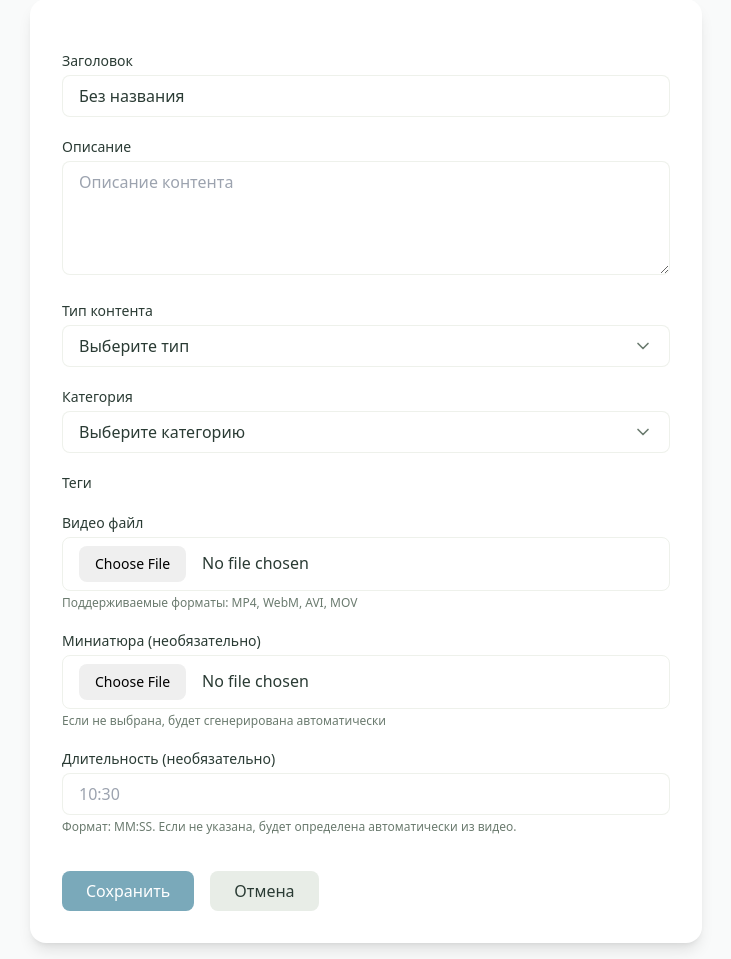
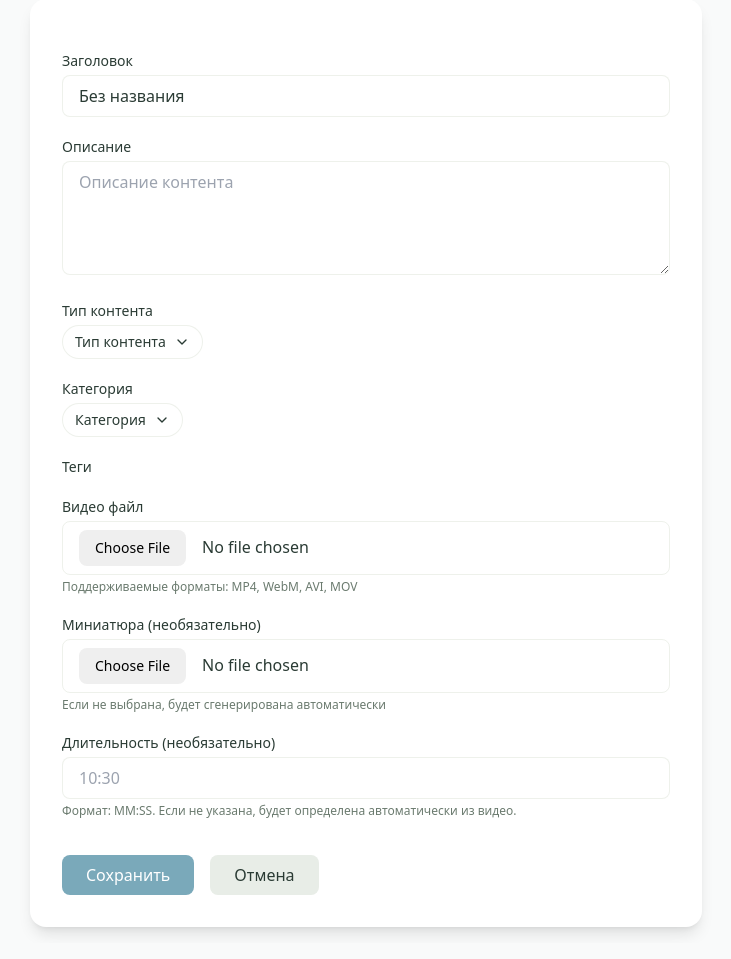
Before and after one commit to riga1897/MyPet01, a Django app: page /content/create/ in a window 1280 px wide. Shown: the part 154-1113 px from the top of the page, without its empty margins (274-1005 px from the left). After the commit the page ends 1088 px from the top, so only its background shows below. Run offline with Django 5.2, Linux system fonts and the light colour scheme; the visitor is signed in with stand-in values (Sample User, id 1); data comes from the database, SQL or seed files in the repository; data that the repository does not hold is empty; some libraries are stand-ins or nearby versions.

Commit message:
Update content form to use checkboxes and add form validation
Refactors content and category selection to use checkboxes instead of radio buttons, updates JavaScript logic to handle checkbox selections, and implements form validation for the content type field in `content_form.html`. Updates template partials `_category_select_dropdown.html` and `_content_type_select_dropdown.html` to reflect the checkbox UI and logic changes. Modifies `_tag_select_dropdowns.html` to correctly identify the selected category via checkboxes or hidden input.

Replit-Commit-Author: Agent
Replit-Commit-Session-Id: 84e43d69-f2d5-4b99-b60f-7e936a566c14
Replit-Commit-Checkpoint-Type: intermediate_checkpoint
Replit-Commit-Event-Id: 57e1e8ec-3b1f-43e3-a9d7-1743b095eff4
Replit-Commit-Screenshot-Url: https://storage.googleapis.com/screenshot-production-us-central1/b3accc48-e886-47d4-946f-db7659f7df20/84e43d69-f2d5-4b99-b60f-7e936a566c14/7Tb2raV
Replit-Helium-Checkpoint-Created: true

```diff
--- a/blog/templates/blog/content_form.html
+++ b/blog/templates/blog/content_form.html
@@ -143,7 +143,7 @@
     let fileSelected = false;
 
     function getContentTypeCode() {
-        const checked = document.querySelector('input[name="_content_type_radio"]:checked');
+        const checked = document.querySelector('.content-type-checkbox:checked');
         return checked ? checked.dataset.contentTypeCode : 'video';
     }
 
@@ -211,8 +211,23 @@
     }
     window.onFileSelected = onFileSelected;
 
+    function validateContentForm(event) {
+        const contentTypeInput = document.getElementById('id_content_type');
+        if (!contentTypeInput.value) {
+            event.preventDefault();
+            alert('Пожалуйста, выберите тип контента');
+            return false;
+        }
+        return true;
+    }
+
     document.addEventListener('DOMContentLoaded', function() {
         updateFileInput();
+
+        const form = document.getElementById('content-form');
+        if (form) {
+            form.addEventListener('submit', validateContentForm);
+        }
 
         {% if current_category_code %}
         if (typeof updateTagGroupsVisibilityForm === 'function') {
--- a/blog/templates/blog/partials/_category_select_dropdown.html
+++ b/blog/templates/blog/partials/_category_select_dropdown.html
@@ -1,5 +1,6 @@
 {% comment %}
-Category select dropdown with radio buttons for form.
+Category select dropdown with checkbox style for form.
+Single selection, empty selection means "No category" (NULL in database).
 Requires:
   - categories: QuerySet of Category
   - selected_category_id: ID of currently selected category (optional)
@@ -7,50 +8,50 @@ Requires:
 Usage: {% include 'blog/partials/_category_select_dropdown.html' with categories=categories selected_category_id=form.category.value %}
 {% endcomment %}
 
-<div id="category-select-dropdown" class="category-select-dropdown relative" data-field-name="{{ field_name|default:'category' }}">
+<div id="category-select-dropdown"
+     class="category-select-dropdown relative inline-block"
+     data-field-name="{{ field_name|default:'category' }}">
     <input type="hidden" name="{{ field_name|default:'category' }}" id="id_category" value="{{ selected_category_id|default:'' }}">
 
     <button type="button"
             onclick="toggleCategoryDropdown(this)"
-            class="dropdown-toggle w-full flex items-center justify-between gap-2 px-4 py-2 rounded-lg border border-border bg-card text-left hover:bg-muted transition-colors">
-        <span class="selected-category-name text-foreground">
+            class="dropdown-toggle flex items-center gap-2 px-3 py-1.5 rounded-full border border-border bg-card text-sm hover:bg-muted transition-colors">
+        <span class="selected-category-name">
             {% if selected_category_id %}
                 {% for cat in categories %}
                     {% if cat.id|stringformat:"s" == selected_category_id|stringformat:"s" %}{{ cat.name }}{% endif %}
                 {% endfor %}
             {% else %}
-            Выберите категорию
+            Категория
             {% endif %}
         </span>
-        <svg class="dropdown-arrow w-5 h-5 text-muted-foreground transition-transform" xmlns="http://www.w3.org/2000/svg" viewBox="0 0 24 24" fill="none" stroke="currentColor" stroke-width="2" stroke-linecap="round" stroke-linejoin="round">
+        <span class="selected-indicator {% if not selected_category_id %}hidden{% endif %} text-xs bg-primary text-white rounded-full px-1.5">1</span>
+        <svg class="dropdown-arrow w-4 h-4 transition-transform" xmlns="http://www.w3.org/2000/svg" viewBox="0 0 24 24" fill="none" stroke="currentColor" stroke-width="2" stroke-linecap="round" stroke-linejoin="round">
             <polyline points="6 9 12 15 18 9"></polyline>
         </svg>
     </button>
 
-    <div class="dropdown-menu hidden absolute top-full left-0 right-0 mt-1 bg-card border border-border rounded-lg shadow-lg z-50 py-1 max-h-60 overflow-y-auto">
-        <label class="category-radio-label flex items-center gap-2 px-3 py-2 hover:bg-muted cursor-pointer">
-            <input type="radio"
-                   name="_category_radio"
-                   class="category-radio w-4 h-4 text-primary border-border focus:ring-primary"
-                   value=""
-                   {% if not selected_category_id %}checked{% endif %}
-                   onchange="handleCategoryChange(this, '')">
-            <span class="text-sm text-muted-foreground italic">Без категории</span>
-        </label>
-
+    <div class="dropdown-menu hidden absolute top-full left-0 mt-1 min-w-[180px] bg-card border border-border rounded-lg shadow-lg z-50 py-1">
         {% for category in categories %}
-        <label class="category-radio-label flex items-center gap-2 px-3 py-2 hover:bg-muted cursor-pointer" data-category-code="{{ category.code }}">
-            <input type="radio"
-                   name="_category_radio"
-                   class="category-radio w-4 h-4 text-primary border-border focus:ring-primary"
+        <label class="category-checkbox-label flex items-center gap-2 px-3 py-1.5 hover:bg-muted cursor-pointer">
+            <input type="checkbox"
+                   class="category-checkbox w-4 h-4 text-primary border-border rounded focus:ring-primary"
                    value="{{ category.id }}"
                    data-category-code="{{ category.code }}"
                    data-category-name="{{ category.name }}"
                    {% if category.id|stringformat:"s" == selected_category_id|stringformat:"s" %}checked{% endif %}
-                   onchange="handleCategoryChange(this, '{{ category.code }}')">
+                   onchange="handleCategoryCheckboxChange(this)">
             <span class="text-sm">{{ category.name }}</span>
         </label>
         {% endfor %}
+
+        <div class="border-t border-border mt-1 pt-1">
+            <button type="button"
+                    onclick="clearCategorySelection()"
+                    class="w-full text-left px-3 py-1.5 text-sm text-muted-foreground hover:bg-muted transition-colors">
+                Сбросить
+            </button>
+        </div>
     </div>
 </div>
 
@@ -64,9 +65,9 @@ if (typeof window._categorySelectInitialized === 'undefined') {
         const arrow = dropdown.querySelector('.dropdown-arrow');
         const isOpen = !menu.classList.contains('hidden');
 
-        document.querySelectorAll('.category-select-dropdown .dropdown-menu, .tag-group-dropdown .dropdown-menu').forEach(m => {
+        document.querySelectorAll('.category-select-dropdown .dropdown-menu, .content-type-select-dropdown .dropdown-menu, .tag-group-select .dropdown-menu').forEach(m => {
             m.classList.add('hidden');
-            const arrowEl = m.closest('.category-select-dropdown, .tag-group-dropdown')?.querySelector('.dropdown-arrow');
+            const arrowEl = m.closest('.category-select-dropdown, .content-type-select-dropdown, .tag-group-select')?.querySelector('.dropdown-arrow');
             if (arrowEl) arrowEl.classList.remove('rotate-180');
         });
 
@@ -77,31 +78,66 @@ if (typeof window._categorySelectInitialized === 'undefined') {
     }
     window.toggleCategoryDropdown = toggleCategoryDropdown;
 
-    function handleCategoryChange(radio, categoryCode) {
-        const dropdown = radio.closest('.category-select-dropdown');
+    function handleCategoryCheckboxChange(checkbox) {
+        const dropdown = checkbox.closest('.category-select-dropdown');
+        const allCheckboxes = dropdown.querySelectorAll('.category-checkbox');
         const hiddenInput = dropdown.querySelector('input[type="hidden"]');
         const selectedName = dropdown.querySelector('.selected-category-name');
+        const indicator = dropdown.querySelector('.selected-indicator');
+
+        if (checkbox.checked) {
+            allCheckboxes.forEach(cb => {
+                if (cb !== checkbox) {
+                    cb.checked = false;
+                }
+            });
+
+            hiddenInput.value = checkbox.value;
+            selectedName.textContent = checkbox.dataset.categoryName;
+            indicator.classList.remove('hidden');
+
+            if (typeof onCategoryChanged === 'function') {
+                onCategoryChanged(checkbox.dataset.categoryCode, checkbox.value);
+            }
+        } else {
+            hiddenInput.value = '';
+            selectedName.textContent = 'Категория';
+            indicator.classList.add('hidden');
+
+            if (typeof onCategoryChanged === 'function') {
+                onCategoryChanged('', '');
+            }
+        }
+    }
+    window.handleCategoryCheckboxChange = handleCategoryCheckboxChange;
+
+    function clearCategorySelection() {
+        const dropdown = document.querySelector('.category-select-dropdown');
+        if (!dropdown) return;
+
+        const allCheckboxes = dropdown.querySelectorAll('.category-checkbox');
+        const hiddenInput = dropdown.querySelector('input[type="hidden"]');
+        const selectedName = dropdown.querySelector('.selected-category-name');
+        const indicator = dropdown.querySelector('.selected-indicator');
         const menu = dropdown.querySelector('.dropdown-menu');
         const arrow = dropdown.querySelector('.dropdown-arrow');
 
-        hiddenInput.value = radio.value;
+        allCheckboxes.forEach(cb => {
+            cb.checked = false;
+        });
 
-        if (radio.value) {
-            selectedName.textContent = radio.dataset.categoryName;
-            selectedName.classList.remove('text-muted-foreground');
-        } else {
-            selectedName.textContent = 'Выберите категорию';
-            selectedName.classList.add('text-muted-foreground');
-        }
+        hiddenInput.value = '';
+        selectedName.textContent = 'Категория';
+        indicator.classList.add('hidden');
 
         menu.classList.add('hidden');
         arrow.classList.remove('rotate-180');
 
         if (typeof onCategoryChanged === 'function') {
-            onCategoryChanged(categoryCode, radio.value);
+            onCategoryChanged('', '');
         }
     }
-    window.handleCategoryChange = handleCategoryChange;
+    window.clearCategorySelection = clearCategorySelection;
 
     document.addEventListener('click', function(e) {
         if (!e.target.closest('.category-select-dropdown')) {
--- a/blog/templates/blog/partials/_content_type_select_dropdown.html
+++ b/blog/templates/blog/partials/_content_type_select_dropdown.html
@@ -1,5 +1,6 @@
 {% comment %}
-Content type select dropdown for form.
+Content type select dropdown with checkbox style for form.
+Single selection required (at least one must be selected).
 Requires:
   - content_types: QuerySet of ContentType
   - selected_content_type_id: ID of currently selected content type (optional)
@@ -7,23 +8,26 @@ Requires:
 Usage: {% include 'blog/partials/_content_type_select_dropdown.html' with content_types=content_types selected_content_type_id=form.content_type.value %}
 {% endcomment %}
 
-<div id="content-type-select-dropdown" class="content-type-select-dropdown relative {% if has_file %}pointer-events-none opacity-50{% endif %}" data-has-file="{{ has_file|yesno:'true,false' }}">
+<div id="content-type-select-dropdown"
+     class="content-type-select-dropdown relative inline-block {% if has_file %}pointer-events-none opacity-50{% endif %}"
+     data-has-file="{{ has_file|yesno:'true,false' }}">
     <input type="hidden" name="content_type" id="id_content_type" value="{{ selected_content_type_id|default:'' }}">
 
     <button type="button"
             onclick="toggleContentTypeDropdown(this)"
             {% if has_file %}disabled{% endif %}
-            class="dropdown-toggle w-full flex items-center justify-between gap-2 px-4 py-2 rounded-lg border border-border bg-card text-left hover:bg-muted transition-colors">
-        <span class="selected-content-type-name text-foreground">
+            class="dropdown-toggle flex items-center gap-2 px-3 py-1.5 rounded-full border border-border bg-card text-sm hover:bg-muted transition-colors">
+        <span class="selected-content-type-name">
             {% if selected_content_type_id %}
                 {% for ct in content_types %}
                     {% if ct.id|stringformat:"s" == selected_content_type_id|stringformat:"s" %}{{ ct.name }}{% endif %}
                 {% endfor %}
             {% else %}
-            Выберите тип
+            Тип контента
             {% endif %}
         </span>
-        <svg class="dropdown-arrow w-5 h-5 text-muted-foreground transition-transform" xmlns="http://www.w3.org/2000/svg" viewBox="0 0 24 24" fill="none" stroke="currentColor" stroke-width="2" stroke-linecap="round" stroke-linejoin="round">
+        <span class="selected-indicator {% if not selected_content_type_id %}hidden{% endif %} text-xs bg-primary text-white rounded-full px-1.5">1</span>
+        <svg class="dropdown-arrow w-4 h-4 transition-transform" xmlns="http://www.w3.org/2000/svg" viewBox="0 0 24 24" fill="none" stroke="currentColor" stroke-width="2" stroke-linecap="round" stroke-linejoin="round">
             <polyline points="6 9 12 15 18 9"></polyline>
         </svg>
     </button>
@@ -32,18 +36,17 @@ Usage: {% include 'blog/partials/_content_type_select_dropdown.html' with conten
     <p class="text-xs text-muted-foreground mt-1">(нельзя изменить после загрузки файла)</p>
     {% endif %}
 
-    <div class="dropdown-menu hidden absolute top-full left-0 right-0 mt-1 bg-card border border-border rounded-lg shadow-lg z-50 py-1 max-h-60 overflow-y-auto">
+    <div class="dropdown-menu hidden absolute top-full left-0 mt-1 min-w-[180px] bg-card border border-border rounded-lg shadow-lg z-50 py-1">
         {% for ct in content_types %}
-        <label class="content-type-radio-label flex items-center gap-2 px-3 py-2 hover:bg-muted cursor-pointer" data-content-type-code="{{ ct.code }}">
-            <input type="radio"
-                   name="_content_type_radio"
-                   class="content-type-radio w-4 h-4 text-primary border-border focus:ring-primary"
+        <label class="content-type-checkbox-label flex items-center gap-2 px-3 py-1.5 hover:bg-muted cursor-pointer">
+            <input type="checkbox"
+                   class="content-type-checkbox w-4 h-4 text-primary border-border rounded focus:ring-primary"
                    value="{{ ct.id }}"
                    data-content-type-code="{{ ct.code }}"
                    data-content-type-name="{{ ct.name }}"
                    data-upload-folder="{{ ct.upload_folder }}"
                    {% if ct.id|stringformat:"s" == selected_content_type_id|stringformat:"s" %}checked{% endif %}
-                   onchange="handleContentTypeChange(this)">
+                   onchange="handleContentTypeCheckboxChange(this)">
             <span class="text-sm">{{ ct.name }}</span>
         </label>
         {% endfor %}
@@ -62,9 +65,9 @@ if (typeof window._contentTypeSelectInitialized === 'undefined') {
         const arrow = dropdown.querySelector('.dropdown-arrow');
         const isOpen = !menu.classList.contains('hidden');
 
-        document.querySelectorAll('.content-type-select-dropdown .dropdown-menu').forEach(m => {
+        document.querySelectorAll('.content-type-select-dropdown .dropdown-menu, .category-select-dropdown .dropdown-menu, .tag-group-select .dropdown-menu').forEach(m => {
             m.classList.add('hidden');
-            const arrowEl = m.closest('.content-type-select-dropdown')?.querySelector('.dropdown-arrow');
+            const arrowEl = m.closest('.content-type-select-dropdown, .category-select-dropdown, .tag-group-select')?.querySelector('.dropdown-arrow');
             if (arrowEl) arrowEl.classList.remove('rotate-180');
         });
 
@@ -75,24 +78,35 @@ if (typeof window._contentTypeSelectInitialized === 'undefined') {
     }
     window.toggleContentTypeDropdown = toggleContentTypeDropdown;
 
-    function handleContentTypeChange(radio) {
-        const dropdown = radio.closest('.content-type-select-dropdown');
+    function handleContentTypeCheckboxChange(checkbox) {
+        const dropdown = checkbox.closest('.content-type-select-dropdown');
+        const allCheckboxes = dropdown.querySelectorAll('.content-type-checkbox');
         const hiddenInput = dropdown.querySelector('input[type="hidden"]');
         const selectedName = dropdown.querySelector('.selected-content-type-name');
-        const menu = dropdown.querySelector('.dropdown-menu');
-        const arrow = dropdown.querySelector('.dropdown-arrow');
+        const indicator = dropdown.querySelector('.selected-indicator');
 
-        hiddenInput.value = radio.value;
-        selectedName.textContent = radio.dataset.contentTypeName;
+        if (checkbox.checked) {
+            allCheckboxes.forEach(cb => {
+                if (cb !== checkbox) {
+                    cb.checked = false;
+                }
+            });
 
-        menu.classList.add('hidden');
-        arrow.classList.remove('rotate-180');
+            hiddenInput.value = checkbox.value;
+            selectedName.textContent = checkbox.dataset.contentTypeName;
+            indicator.classList.remove('hidden');
 
-        if (typeof onContentTypeChanged === 'function') {
-            onContentTypeChanged(radio.dataset.contentTypeCode, radio.value);
+            if (typeof onContentTypeChanged === 'function') {
+                onContentTypeChanged(checkbox.dataset.contentTypeCode, checkbox.value);
+            }
+        } else {
+            const anyChecked = Array.from(allCheckboxes).some(cb => cb.checked);
+            if (!anyChecked) {
+                checkbox.checked = true;
+            }
         }
     }
-    window.handleContentTypeChange = handleContentTypeChange;
+    window.handleContentTypeCheckboxChange = handleContentTypeCheckboxChange;
 
     document.addEventListener('click', function(e) {
         if (!e.target.closest('.content-type-select-dropdown')) {
--- a/blog/templates/blog/partials/_tag_select_dropdowns.html
+++ b/blog/templates/blog/partials/_tag_select_dropdowns.html
@@ -207,11 +207,21 @@ if (typeof window._tagSelectFormInitialized === 'undefined') {
             updateSelectedCountForm(dropdown);
         });
 
-        const checkedRadio = document.querySelector('.category-radio:checked');
-        if (checkedRadio && checkedRadio.value) {
-            updateTagGroupsVisibilityForm(checkedRadio.dataset.categoryCode);
+        const checkedCheckbox = document.querySelector('.category-checkbox:checked');
+        if (checkedCheckbox && checkedCheckbox.value) {
+            updateTagGroupsVisibilityForm(checkedCheckbox.dataset.categoryCode);
         } else {
-            updateTagGroupsVisibilityForm(null);
+            const hiddenCategoryInput = document.getElementById('id_category');
+            if (hiddenCategoryInput && hiddenCategoryInput.value) {
+                const categoryCheckbox = document.querySelector('.category-checkbox[value="' + hiddenCategoryInput.value + '"]');
+                if (categoryCheckbox) {
+                    updateTagGroupsVisibilityForm(categoryCheckbox.dataset.categoryCode);
+                } else {
+                    updateTagGroupsVisibilityForm(null);
+                }
+            } else {
+                updateTagGroupsVisibilityForm(null);
+            }
         }
     });
 }
```
